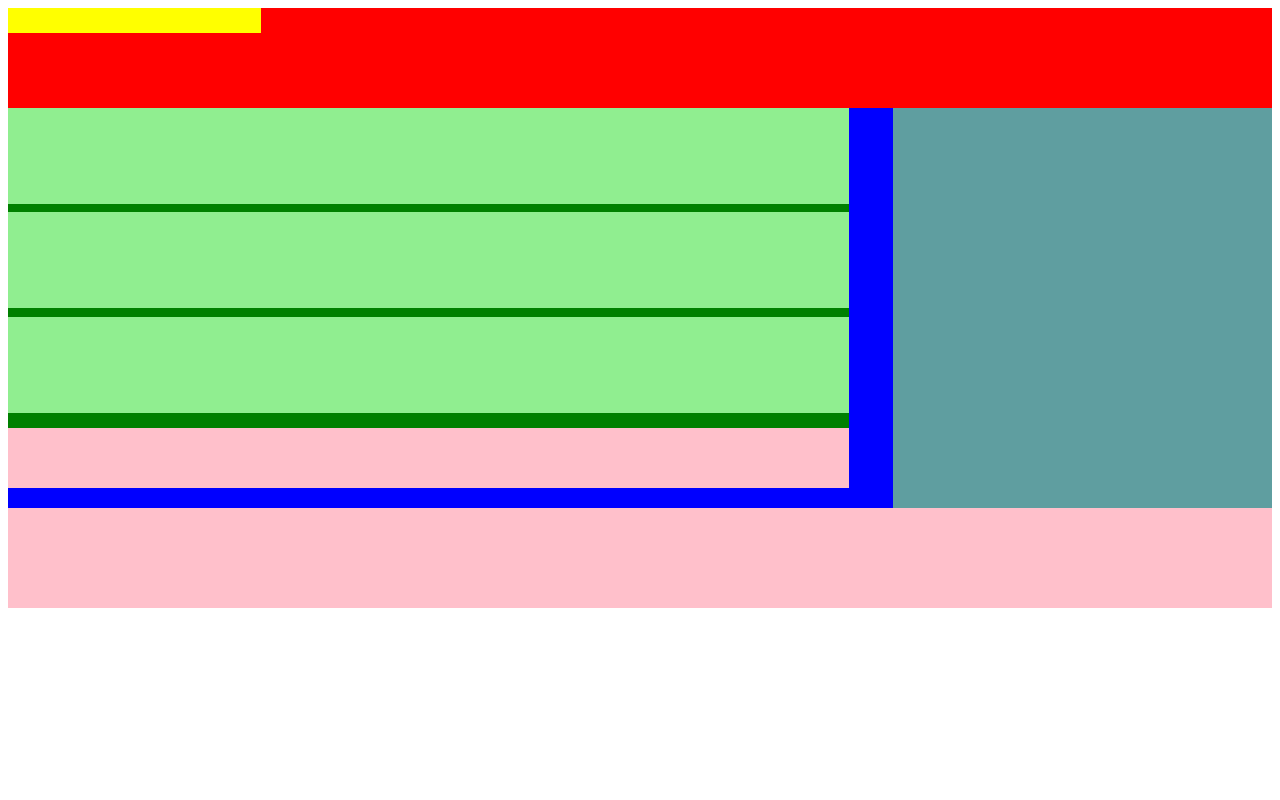
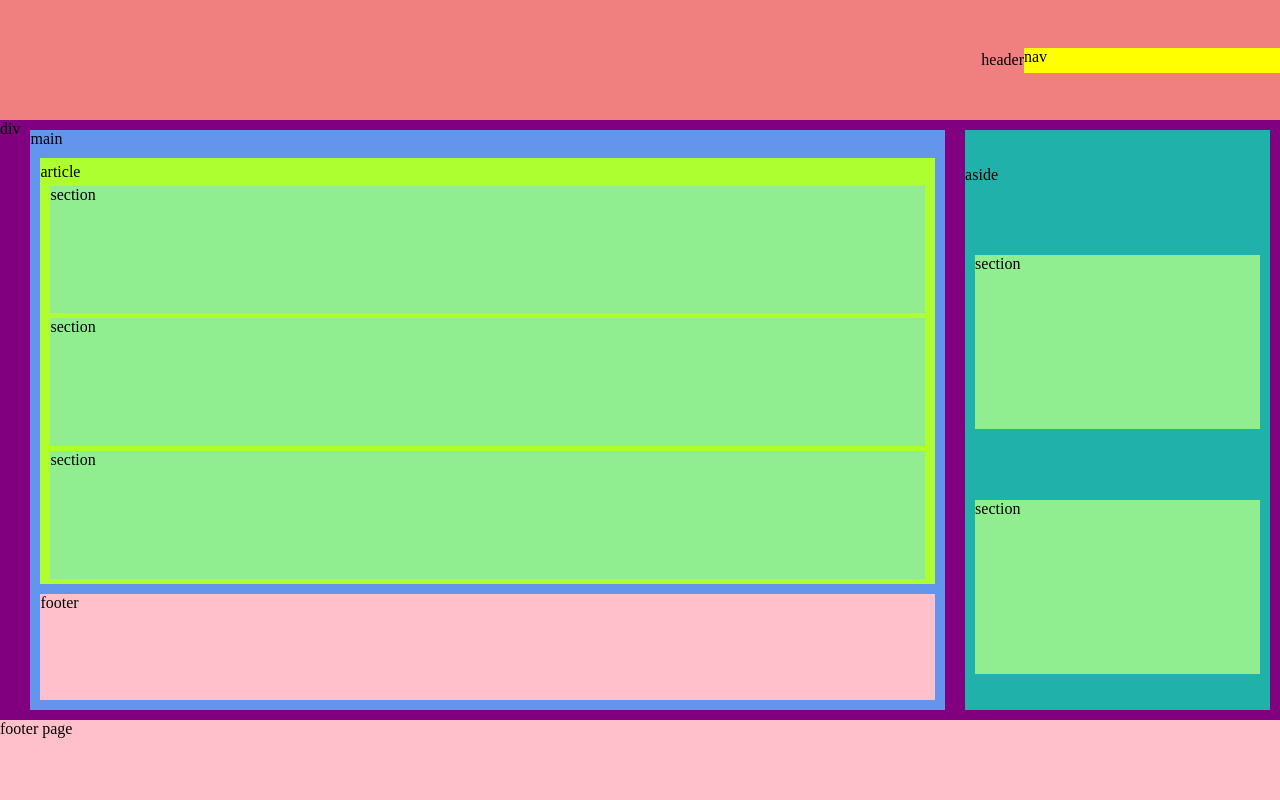
Before and after one commit to EnoqueBSF/aula02, a plain HTML site: page index.html in a window 1280 px wide. Drawn offline with Linux system fonts and the light colour scheme.

Commit message:
Finalização

```diff
--- a/index.html
+++ b/index.html
@@ -7,54 +7,126 @@
     <title>Enoque</title>
     <style>
       * {
-        box-sizing: content-box;
+        margin: 0;
+        padding: 0;
       }
     </style>
   </head>
   <body>
-    <header style="background: red; width: 100%; height: 100px">
-      <nav style="background: yellow; width: 20%; height: 25px"></nav>
+    <header
+      style="
+        background: lightcoral;
+        width: 100%;
+        height: 15vh;
+        display: flex;
+        justify-content: flex-end;
+        align-items: center;
+      "
+    >
+      header
+      <nav style="background: yellow; width: 20%; height: 25px">nav</nav>
     </header>
     <div
       style="
         width: 100%;
-        height: 400px;
+        height: 75vh;
         background: purple;
         display: flex;
         flex-direction: row;
       "
     >
-      <main style="width: 70%; height: 100%; background: blue">
-        <article style="width: 95%; height: 80%; background: green">
+      div
+      <main
+        style="
+          width: 75%;
+          background: cornflowerblue;
+          margin: 10px;
+          display: flex;
+          flex-direction: column;
+        "
+      >
+        main
+        <article
+          style="
+            background: greenyellow;
+            margin: 10px;
+            height: 80%;
+            display: flex;
+            flex-direction: column;
+            justify-content: space-evenly;
+          "
+        >
+          article
           <section
             style="
-              width: 100%;
+              background: lightgreen;
               height: 30%;
-              margin-bottom: 1%;
-              background: lightgreen;
+              display: flex;
+              margin: 0 10px;
             "
-          ></section>
+          >
+            section
+          </section>
           <section
             style="
-              width: 100%;
+              background: lightgreen;
               height: 30%;
-              margin-bottom: 1%;
-              background: lightgreen;
+              display: flex;
+              margin: 0 10px;
             "
-          ></section>
+          >
+            section
+          </section>
           <section
             style="
-              width: 100%;
+              background: lightgreen;
               height: 30%;
-              margin-bottom: 1%;
-              background: lightgreen;
+              display: flex;
+              margin: 0 10px;
             "
-          ></section>
+          >
+            section
+          </section>
         </article>
-        <footer style="width: 95%; height: 15%; background: pink"></footer>
+        <footer style="background: pink; height: 20%; margin: 0 10px 10px">
+          footer
+        </footer>
       </main>
-      <aside style="width: 30%; height: 100%; background: cadetblue"></aside>
+      <aside
+        style="
+          width: 25%;
+          background: lightseagreen;
+          margin: 10px;
+          display: flex;
+          flex-direction: column;
+          justify-content: space-around;
+        "
+      >
+        aside
+        <section
+          style="
+            background: lightgreen;
+            height: 30%;
+            display: flex;
+            margin: 0 10px;
+          "
+        >
+          section
+        </section>
+        <section
+          style="
+            background: lightgreen;
+            height: 30%;
+            display: flex;
+            margin: 0 10px;
+          "
+        >
+          section
+        </section>
+      </aside>
     </div>
-    <footer style="width: 100%; height: 100px; background: pink"></footer>
+    <footer style="width: 100%; height: 10vh; background: pink">
+      footer page
+    </footer>
   </body>
 </html>
```
